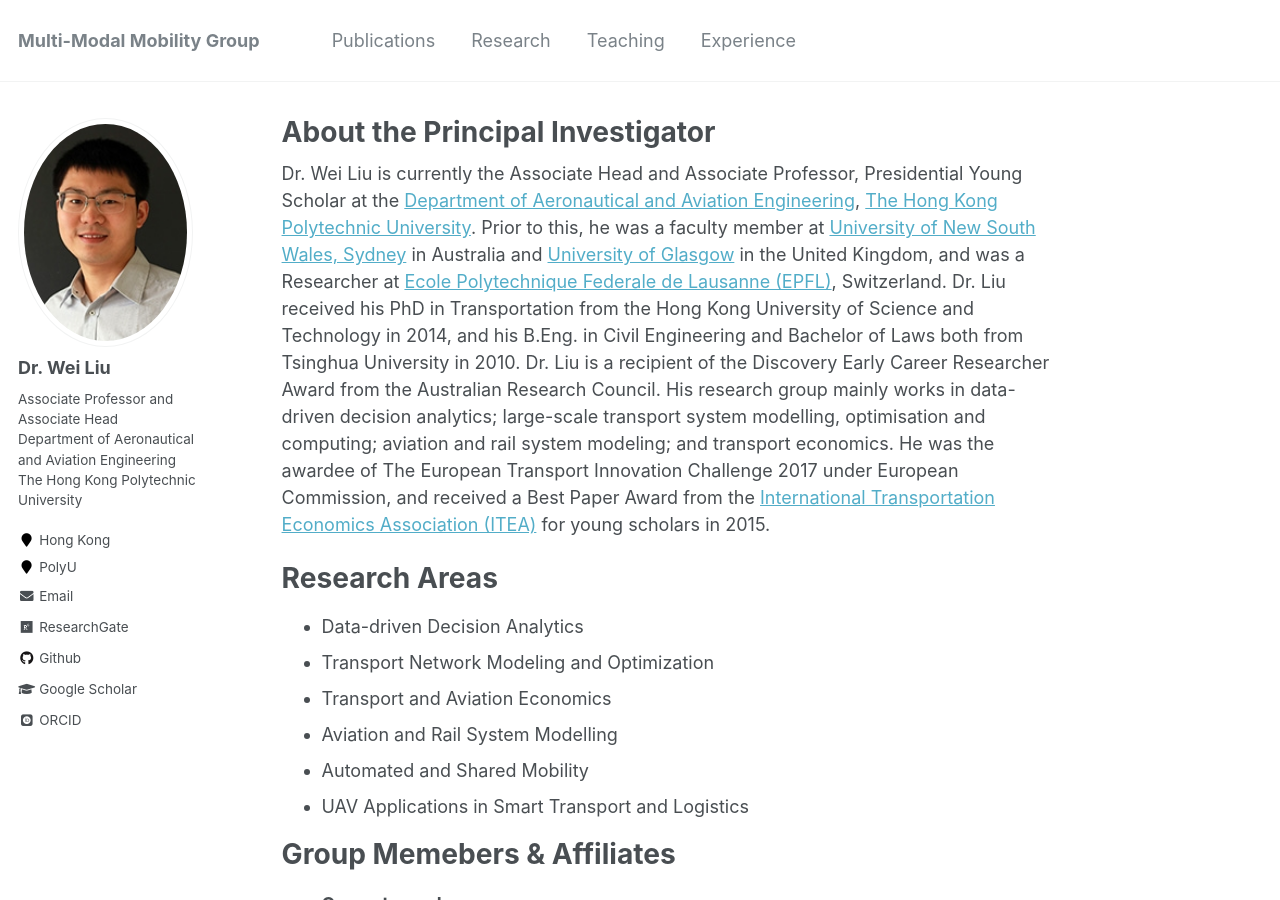
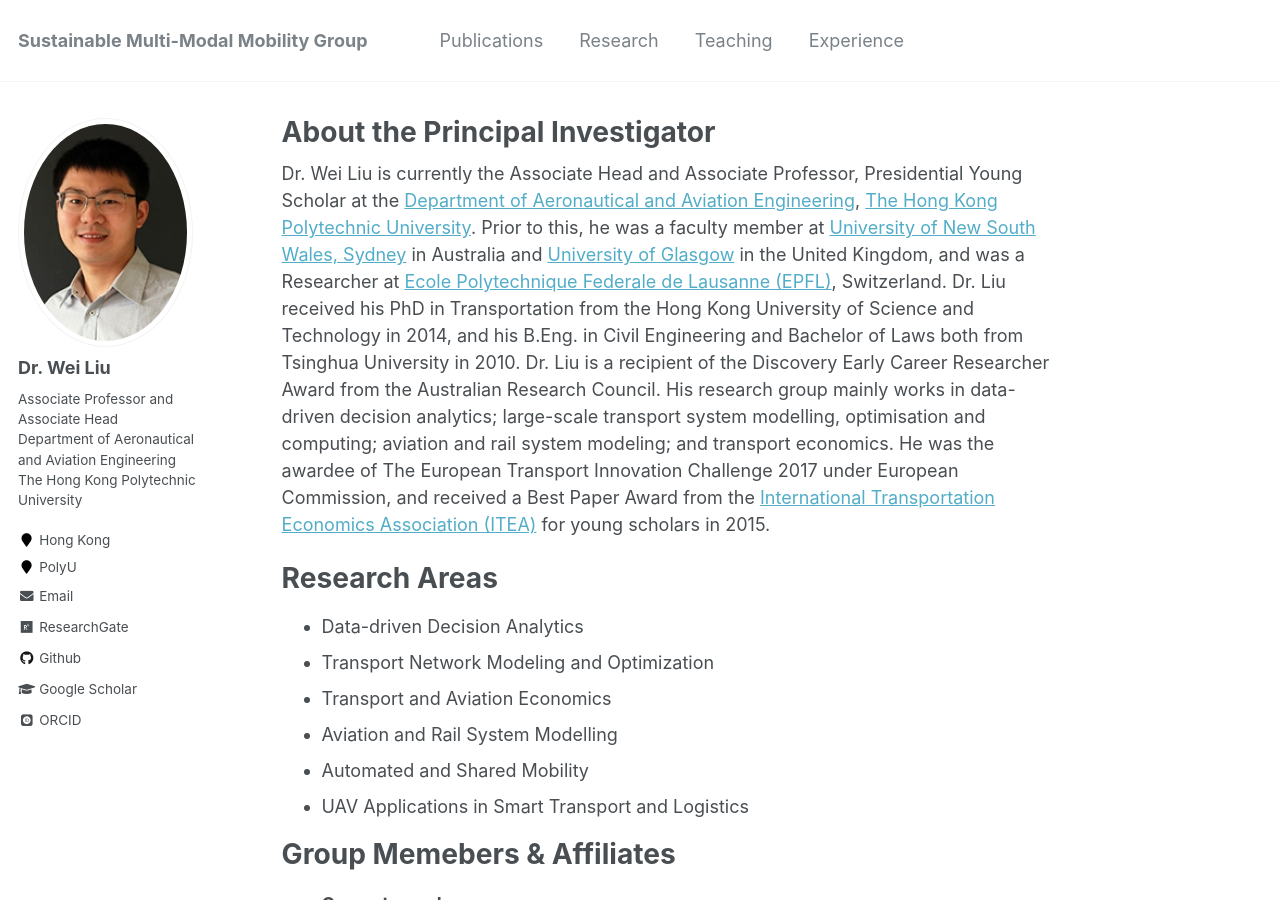
Before and after one commit to weiliu2016/weiliu2016.github.io, a Jekyll site: the page built from _pages/about.md, in a window 1280 px wide and 900 px high. Built offline with Jekyll 4.4.1, drawn with Linux system fonts in a browser that asks for light colours; some web fonts are replaced.

Commit message:
Update _config.yml

```diff
--- a/_config.yml
+++ b/_config.yml
@@ -7,7 +7,7 @@
 
 # Site Settings
 locale                   : "en-US"
-title                    : "Multi-Modal Mobility Group"
+title                    : "Sustainable Multi-Modal Mobility Group"
 title_separator          : "-"
 name                     : &name "Wei Liu"
 description              : &description "Associate Professor and Associate Head"
```
